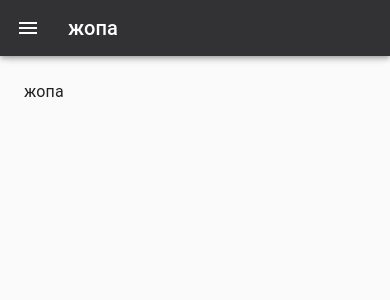
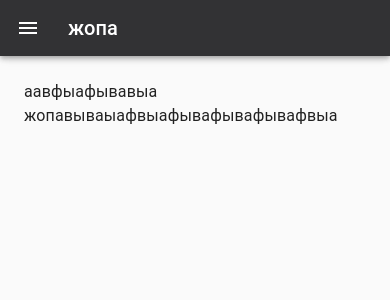
Before and after one commit to fomenkodmitry/kadzura.ru, a React (Create React App) app in the folder client/: page / in a window 390 px wide. Shown: the top 300 px of the page. Built offline with nearby package versions, Linux system fonts and the light colour scheme.

Commit message:
add router

```diff
--- a/client/package.json
+++ b/client/package.json
@@ -13,6 +13,7 @@
     "@types/react-dom": "^17.0.9",
     "react": "^17.0.2",
     "react-dom": "^17.0.2",
+    "react-router-dom": "^5.2.0",
     "react-scripts": "4.0.3",
     "redux": "^4.1.1",
     "typescript": "^4.3.5",
@@ -45,6 +46,7 @@
   "devDependencies": {
     "@material-ui/icons": "^4.11.2",
     "@reduxjs/toolkit": "^1.6.1",
+    "@types/react-router-dom": "^5.1.8",
     "react-redux": "^7.2.4"
   }
 }
--- a/client/src/App.tsx
+++ b/client/src/App.tsx
@@ -2,13 +2,32 @@ import React from 'react';
 import './App.css';
 import {Provider} from "react-redux";
 import {store} from "./common/Store";
-import {PageMain} from "./pages/PageMain";
+import {Switch, Route, BrowserRouter} from 'react-router-dom';
+import {ROUTES} from "./routes";
+import Layout from "./components/Layout";
 
 function App() {
     return (
-        <Provider store={store}>
-            <PageMain/>
-        </Provider>
+        <Switch>
+            {/*<Suspense fallback={}> расскоментить если захочу грузить асинхронно*/}
+            {ROUTES.map(({ component: Component, path, id, withLayout }) => {
+                return withLayout ? (
+                    <Route
+                        key={id}
+                        path={path}
+                        exact
+                        render={() => (
+                            <Layout>
+                                <Component />
+                            </Layout>
+                        )}
+                    />
+                ) : (
+                    <Route key={id} path={path} exact component={Component} />
+                );
+            })}
+            {/*</Suspense>*/}
+        </Switch>
     );
 }
 
--- /dev/null
+++ b/client/src/components/Layout.tsx
@@ -0,0 +1,80 @@
+import React, {FC} from 'react';
+import AppBar from '@material-ui/core/AppBar';
+import CssBaseline from '@material-ui/core/CssBaseline';
+import IconButton from '@material-ui/core/IconButton';
+import MenuIcon from '@material-ui/icons/Menu';
+import Toolbar from '@material-ui/core/Toolbar';
+import Typography from '@material-ui/core/Typography';
+import {makeStyles, useTheme, Theme, createStyles} from '@material-ui/core/styles';
+import {Navbar} from "../containers/Navbar";
+import {useDispatch} from "react-redux";
+import {changeMobileIsOpen} from "../features/mobile/mobileIsOpenSlice";
+
+const drawerWidth = 240;
+
+const useStyles = makeStyles((theme: Theme) =>
+    createStyles({
+        root: {
+            display: 'flex',
+        },
+        drawer: {
+            [theme.breakpoints.up('sm')]: {
+                width: drawerWidth,
+                flexShrink: 0,
+            },
+        },
+        appBar: {
+            [theme.breakpoints.up('sm')]: {
+                width: `calc(100% - ${drawerWidth}px)`,
+                marginLeft: drawerWidth,
+            },
+            background: "#323234"
+        },
+        menuButton: {
+            marginRight: theme.spacing(2),
+            [theme.breakpoints.up('sm')]: {
+                display: 'none',
+            },
+        },
+        toolbar: theme.mixins.toolbar,
+        content: {
+            flexGrow: 1,
+            padding: theme.spacing(3),
+        },
+    }),
+);
+
+const Layout: FC = ({ children }) => {
+    const classes = useStyles();
+
+    const dispatch = useDispatch();
+
+    const changeMobileOpen = () => {
+        dispatch(changeMobileIsOpen())
+    };
+
+    return (
+        <div className={classes.root}>
+            <CssBaseline/>
+            <AppBar position="fixed" className={classes.appBar}>
+                <Toolbar>
+                    <IconButton
+                        color="inherit"
+                        aria-label="open drawer"
+                        edge="start"
+                        onClick={changeMobileOpen}
+                        className={classes.menuButton}
+                    >
+                        <MenuIcon/>
+                    </IconButton>
+                    <Typography variant="h6" noWrap>
+                        жопа
+                    </Typography>
+                </Toolbar>
+            </AppBar>
+            <Navbar/>
+            <main className={classes.content}>{children}</main>
+        </div>
+    );
+}
+export default Layout;
--- a/client/src/containers/Content.tsx
+++ /dev/null
@@ -1,36 +0,0 @@
-import React, {FC, useEffect} from "react";
-import Hidden from "@material-ui/core/Hidden";
-import Drawer from "@material-ui/core/Drawer";
-import {createStyles, makeStyles, Theme, useTheme} from "@material-ui/core/styles";
-import Typography from "@material-ui/core/Typography";
-import {useDispatch} from "react-redux";
-import {changeMobileIsOpen} from "../features/mobile/mobileIsOpenSlice";
-import {useNamedSelector} from "../hooks/useNamedSelector";
-import mobileIsOpen from "../features/mobile/mobileIsOpenSlice";
-import {contacts} from "../dataset/contacts";
-
-const drawerWidth = 240;
-
-const useStyles = makeStyles((theme: Theme) =>
-    createStyles({
-        // necessary for content to be below app bar
-        toolbar: theme.mixins.toolbar,
-        content: {
-            flexGrow: 1,
-            padding: theme.spacing(3),
-        },
-    }),
-);
-
-export const Content: FC = () => {
-    const classes = useStyles();
-
-    return (
-        <main className={classes.content}>
-            <div className={classes.toolbar}/>
-            <Typography paragraph>
-                жопа
-            </Typography>
-        </main>
-    )
-}
--- /dev/null
+++ b/client/src/containers/Main.tsx
@@ -0,0 +1,22 @@
+import React, {FC} from "react";
+import {createStyles, makeStyles, Theme} from "@material-ui/core/styles";
+import Typography from "@material-ui/core/Typography";
+
+const useStyles = makeStyles((theme: Theme) =>
+    createStyles({
+        toolbar: theme.mixins.toolbar,
+    }),
+);
+
+export const Main: FC = () => {
+    const classes = useStyles();
+
+    return (
+        <div>
+            <div className={classes.toolbar}/>
+            <Typography paragraph>аавфыафывавыа
+                жопавываыафвыафывафывафывафвыа
+            </Typography>
+        </div>
+    )
+}
--- a/client/src/index.tsx
+++ b/client/src/index.tsx
@@ -2,10 +2,17 @@ import React from 'react';
 import ReactDOM from 'react-dom';
 import './index.css';
 import App from './App';
+import {Provider} from "react-redux";
+import {store} from "./common/Store";
+import { BrowserRouter } from 'react-router-dom';
 
 ReactDOM.render(
-  <React.StrictMode>
-    <App />
-  </React.StrictMode>,
-  document.getElementById('root')
+    <React.StrictMode>
+        <Provider store={store}>
+            <BrowserRouter>
+                <App/>
+            </BrowserRouter>
+        </Provider>
+    </React.StrictMode>,
+    document.getElementById('root')
 );
--- /dev/null
+++ b/client/src/models/Route.ts
@@ -0,0 +1,6 @@
+export type Route = {
+    id: number;
+    path: string;
+    component: React.FC;
+    withLayout: boolean;
+};
--- a/client/src/pages/PageMain.tsx
+++ b/client/src/pages/PageMain.tsx
@@ -1,75 +1,10 @@
 import React, {FC} from 'react';
-import AppBar from '@material-ui/core/AppBar';
-import CssBaseline from '@material-ui/core/CssBaseline';
-import IconButton from '@material-ui/core/IconButton';
-import MenuIcon from '@material-ui/icons/Menu';
-import Toolbar from '@material-ui/core/Toolbar';
-import Typography from '@material-ui/core/Typography';
-import {makeStyles, useTheme, Theme, createStyles} from '@material-ui/core/styles';
-import {Navbar} from "../containers/Navbar";
-import {useDispatch} from "react-redux";
-import {changeMobileIsOpen} from "../features/mobile/mobileIsOpenSlice";
-import {Content} from "../containers/Content";
+import {Main} from "../containers/Main";
 
-const drawerWidth = 240;
-
-const useStyles = makeStyles((theme: Theme) =>
-    createStyles({
-        root: {
-            display: 'flex',
-        },
-        drawer: {
-            [theme.breakpoints.up('sm')]: {
-                width: drawerWidth,
-                flexShrink: 0,
-            },
-        },
-        appBar: {
-            [theme.breakpoints.up('sm')]: {
-                width: `calc(100% - ${drawerWidth}px)`,
-                marginLeft: drawerWidth,
-            },
-            background: "#323234"
-        },
-        menuButton: {
-            marginRight: theme.spacing(2),
-            [theme.breakpoints.up('sm')]: {
-                display: 'none',
-            },
-        },
-    }),
-);
-
-export const PageMain: FC = () => {
-    const classes = useStyles();
-
-    const dispatch = useDispatch();
-
-    const changeMobileOpen = () => {
-        dispatch(changeMobileIsOpen())
-    };
+const PageMain: FC = ({ children }) => {
 
     return (
-        <div className={classes.root}>
-            <CssBaseline/>
-            <AppBar position="fixed" className={classes.appBar}>
-                <Toolbar>
-                    <IconButton
-                        color="inherit"
-                        aria-label="open drawer"
-                        edge="start"
-                        onClick={changeMobileOpen}
-                        className={classes.menuButton}
-                    >
-                        <MenuIcon/>
-                    </IconButton>
-                    <Typography variant="h6" noWrap>
-                        жопа
-                    </Typography>
-                </Toolbar>
-            </AppBar>
-            <Navbar/>
-            <Content/>
-        </div>
+        <Main/>
     );
 }
+export default PageMain;
--- /dev/null
+++ b/client/src/pages/PageTest.tsx
@@ -0,0 +1,23 @@
+import React, {FC} from 'react';
+import {createStyles, makeStyles, Theme} from "@material-ui/core/styles";
+import Typography from "@material-ui/core/Typography";
+
+const useStyles = makeStyles((theme: Theme) =>
+    createStyles({
+        toolbar: theme.mixins.toolbar,
+    }),
+);
+
+const PageTest: FC = () => {
+    const classes = useStyles();
+
+    return (
+        <div>
+            <div className={classes.toolbar}/>
+            <Typography paragraph>аавdыафывавыа
+                жопавываыафвыафывафывафdsadasdasdasdывафвыа
+            </Typography>
+        </div>
+    )
+}
+export default PageTest;
--- /dev/null
+++ b/client/src/routes/index.tsx
@@ -0,0 +1,20 @@
+import {Route} from "../models/Route";
+import PageMain from "../pages/PageMain";
+import PageTest from "../pages/PageTest";
+
+const ROUTES: Route[] = [
+    {
+        id: 1,
+        path: '/',
+        component: PageMain,
+        withLayout: true
+    },
+    {
+        id: 2,
+        path: '/test',
+        component: PageTest,
+        withLayout: true
+    },
+];
+
+export { ROUTES };
```
Also changed, not shown: 1 other file (tests, documents, lock files or other folders).
